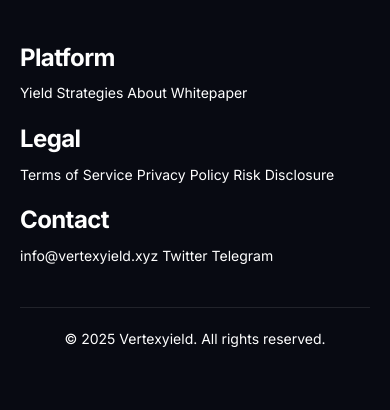
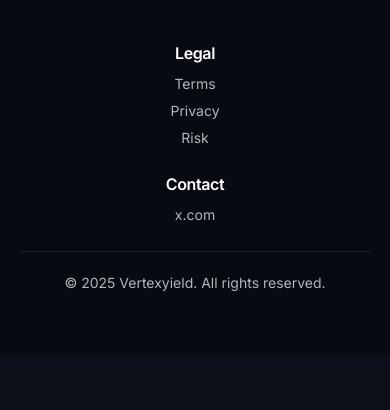
Before and after one commit to virginity-construct/vertexyield, a plain HTML site: page index.html in a window 390 px wide. Shown: the part 6829-7239 px from the top of the page. After the commit the page ends 7184 px from the top, so only its background shows below. Drawn offline with nearby package versions, Linux system fonts and the light colour scheme; animation ran at ten frames a second; a web font is replaced by a local one.

Commit message:
Simplify footer to include only logo, legal links, contact, and copyright

```diff
--- a/css/styles.css
+++ b/css/styles.css
@@ -1317,23 +1317,18 @@ p {
     display: flex;
     flex-wrap: wrap;
     justify-content: space-between;
+    align-items: center;
     gap: var(--spacing-lg);
+    margin-bottom: var(--spacing-md);
 }
 
 .footer-logo {
     flex: 1;
-    min-width: 250px;
+    min-width: 200px;
 }
 
 .footer-logo img {
     height: 40px;
-    margin-bottom: var(--spacing-md);
-}
-
-.footer-logo p {
-    color: var(--color-text-secondary);
-    font-size: 1.4rem;
-    max-width: 300px;
 }
 
 .footer-links {
@@ -1342,65 +1337,56 @@ p {
     gap: var(--spacing-xl);
 }
 
-.footer-links-group {
-    min-width: 150px;
-}
-
-.footer-links-group h4 {
-    margin-bottom: var(--spacing-md);
+.footer-column {
+    min-width: 120px;
+}
+
+.footer-column h3 {
+    margin-bottom: var(--spacing-sm);
     color: var(--color-text);
     font-size: 1.6rem;
-}
-
-.footer-links-group ul {
-    list-style: none;
-}
-
-.footer-links-group li {
-    margin-bottom: var(--spacing-sm);
-}
-
-.footer-links-group a {
+    font-weight: 600;
+}
+
+.footer-column a {
+    display: block;
     color: var(--color-text-secondary);
     text-decoration: none;
     transition: color var(--transition-fast);
     font-size: 1.4rem;
-}
-
-.footer-links-group a:hover {
+    margin-bottom: var(--spacing-xs);
+}
+
+.footer-column a:hover {
     color: var(--color-primary);
 }
 
 .footer-bottom {
-    margin-top: var(--spacing-lg);
+    margin-top: var(--spacing-md);
     padding-top: var(--spacing-md);
     border-top: 1px solid rgba(255, 255, 255, 0.1);
-    display: flex;
-    justify-content: space-between;
-    align-items: center;
-    flex-wrap: wrap;
-    gap: var(--spacing-md);
-}
-
-.footer-copyright {
+    text-align: center;
+}
+
+.footer-bottom p {
     color: var(--color-text-secondary);
     font-size: 1.4rem;
 }
 
-.footer-social {
-    display: flex;
-    gap: var(--spacing-md);
-}
-
-.footer-social a {
-    color: var(--color-text-secondary);
-    font-size: 2rem;
-    transition: all var(--transition-fast);
-}
-
-.footer-social a:hover {
-    color: var(--color-primary);
-    transform: translateY(-3px);
+@media (max-width: 768px) {
+    .footer-content {
+        flex-direction: column;
+        align-items: center;
+        text-align: center;
+    }
+
+    .footer-logo {
+        margin-bottom: var(--spacing-md);
+    }
+
+    .footer-links {
+        justify-content: center;
+    }
 }
 
 /* Utilities */
--- a/index.html
+++ b/index.html
@@ -300,24 +300,15 @@
 
                 <div class="footer-links">
                     <div class="footer-column">
-                        <h3>Platform</h3>
-                        <a href="#strategies">Yield Strategies</a>
-                        <a href="#about">About</a>
-                        <a href="#whitepaper">Whitepaper</a>
-                    </div>
-
-                    <div class="footer-column">
                         <h3>Legal</h3>
-                        <a href="#">Terms of Service</a>
-                        <a href="#">Privacy Policy</a>
-                        <a href="#">Risk Disclosure</a>
+                        <a href="#">Terms</a>
+                        <a href="#">Privacy</a>
+                        <a href="#">Risk</a>
                     </div>
 
                     <div class="footer-column">
                         <h3>Contact</h3>
-                        <a href="mailto:info@vertexyield.xyz">info@vertexyield.xyz</a>
-                        <a href="https://twitter.com/vertexyield" target="_blank">Twitter</a>
-                        <a href="https://t.me/vertexyield" target="_blank">Telegram</a>
+                        <a href="https://x.com/vertexyield" target="_blank">x.com</a>
                     </div>
                 </div>
             </div>
```
